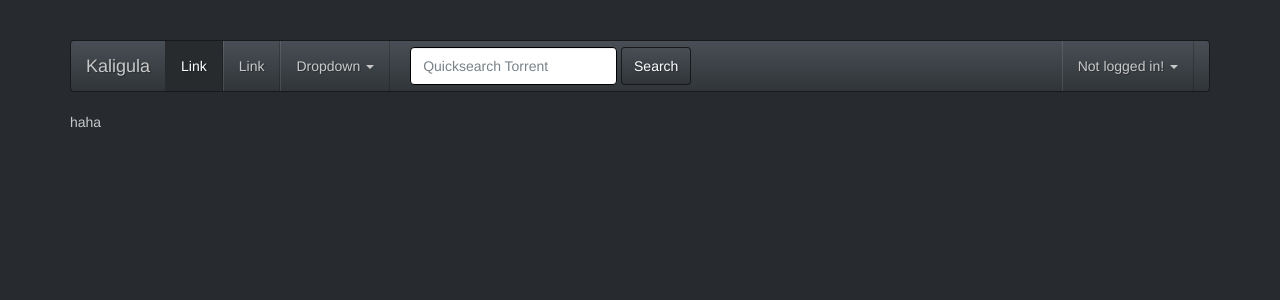
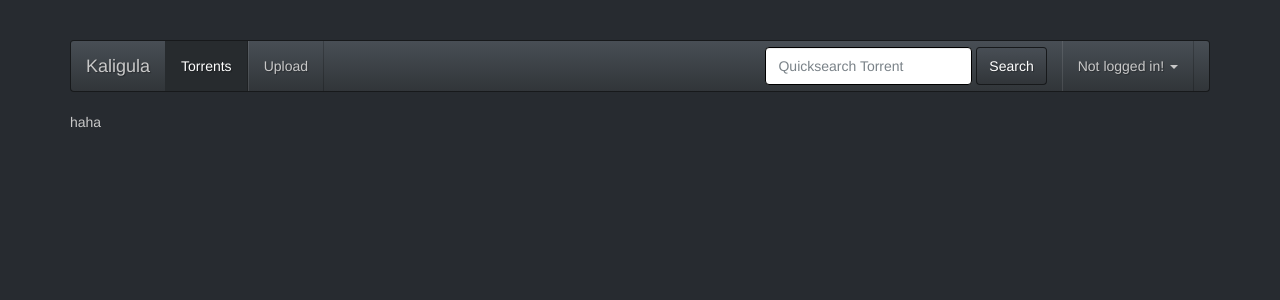
Before and after one commit to saintly2k/Kaligula, a PHP site: page /Kaligula/home.php in a window 1280 px wide. Shown: the top 300 px of the page. Run offline with PHP 8.4, Linux system fonts and the light colour scheme.

Commit message:
update the menu real quick

```diff
--- a/parts/menu.php
+++ b/parts/menu.php
@@ -20,27 +20,9 @@
                 <!-- Collect the nav links, forms, and other content for toggling -->
                 <div class="collapse navbar-collapse" id="bs-example-navbar-collapse-1">
                     <ul class="nav navbar-nav">
-                        <li class="active"><a href="#">Link</a></li>
-                        <li><a href="#">Link</a></li>
-                        <li class="dropdown">
-                            <a href="#" class="dropdown-toggle" data-toggle="dropdown" role="button" aria-haspopup="true" aria-expanded="false">Dropdown <span class="caret"></span></a>
-                            <ul class="dropdown-menu">
-                                <li><a href="#">Action</a></li>
-                                <li><a href="#">Another action</a></li>
-                                <li><a href="#">Something else here</a></li>
-                                <li role="separator" class="divider"></li>
-                                <li><a href="#">Separated link</a></li>
-                                <li role="separator" class="divider"></li>
-                                <li><a href="#">One more separated link</a></li>
-                            </ul>
-                        </li>
+                        <li class="active"><a href="<?= $config["url"] ?>">Torrents</a></li>
+                        <li><a href="<?= $config["url"] ?>upload">Upload</a></li>
                     </ul>
-                    <form class="navbar-form navbar-left">
-                        <div class="form-group">
-                            <input type="text" class="form-control" placeholder="Quicksearch Torrent">
-                        </div>
-                        <button type="submit" class="btn btn-default">Search</button>
-                    </form>
                     <ul class="nav navbar-nav navbar-right">
                         <li class="dropdown">
                             <a href="#" class="dropdown-toggle" data-toggle="dropdown" role="button" aria-haspopup="true" aria-expanded="false">Not logged in! <span class="caret"></span></a>
@@ -50,6 +32,12 @@
                             </ul>
                         </li>
                     </ul>
+                    <form class="navbar-form navbar-right">
+                        <div class="form-group">
+                            <input type="text" class="form-control" placeholder="Quicksearch Torrent">
+                        </div>
+                        <button type="submit" class="btn btn-default">Search</button>
+                    </form>
                 </div><!-- /.navbar-collapse -->
             </div><!-- /.container-fluid -->
         </nav>
```
